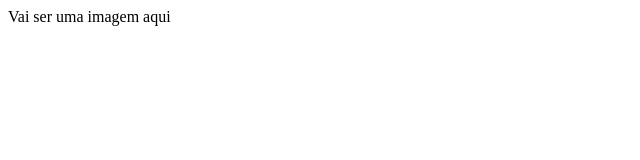
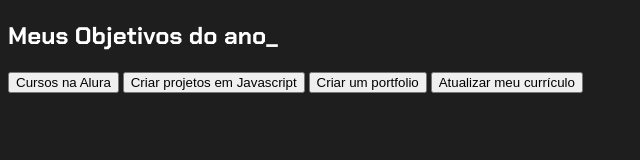
Before and after one commit to HendryckGueno/Hendryck, a plain HTML site: page index.html in a window 1280 px wide. Shown: the whole page, without its empty margins (0-640 px from the left). Drawn offline with Linux system fonts and the light colour scheme.

Commit message:
Add files via upload

```diff
--- a/index.html
+++ b/index.html
@@ -1,12 +1,22 @@
 <!DOCTYPE html>
-<html lang="en">
+<html lang="pt-br">
 <head>
     <meta charset="UTF-8">
     <meta http-equiv="X-UA-Compatible" content="IE=edge">
     <meta name="viewport" content="width=device-width, initial-scale=1.0">
-    <title>Document</title>
+    <title>Meus objetivos do ano</title>
+    <link rel="stylesheet" href="style.css">
 </head>
 <body>
-    <hl>Vai ser uma imagem aqui</hl>
+
 </body>
 </html>
+<section class="conteudo-principal">
+    <h2 class="titulo-principal">Meus Objetivos do ano_</h2>
+<div class="botoes">
+    <button class="botao">Cursos na Alura</button>
+    <button class="botao">Criar projetos em Javascript</button>
+    <button class="botao">Criar um portfolio</button>
+    <button class="botao">Atualizar meu currículo</button>
+</div>
+</section>
--- a/style.css
+++ b/style.css
@@ -1,4 +1,14 @@
+@import url('https://fonts.googleapis.com/css2?family=Chakra+Petch:wght@400;700&display=swap');
+:root {
+    --cor-de-fundo: #1E1E1E;
+    --verde: #6FFF57;
+    --branco: #FFFFFF;
+    --botao-ativo: #3A375E;
+    --botao-inativo: rgba(58, 55, 94, 0.5);
+    --texto-fundo: rgba(58, 55, 94, 0.3);
+}
 body {
-background-color: #0f2ac2;
-color:rgb(59, 141, 212)
+    background-color: var(--cor-de-fundo);
+    color: var(--branco);
+    font-family: 'Chakra Petch', sans-serif;
 }
```
